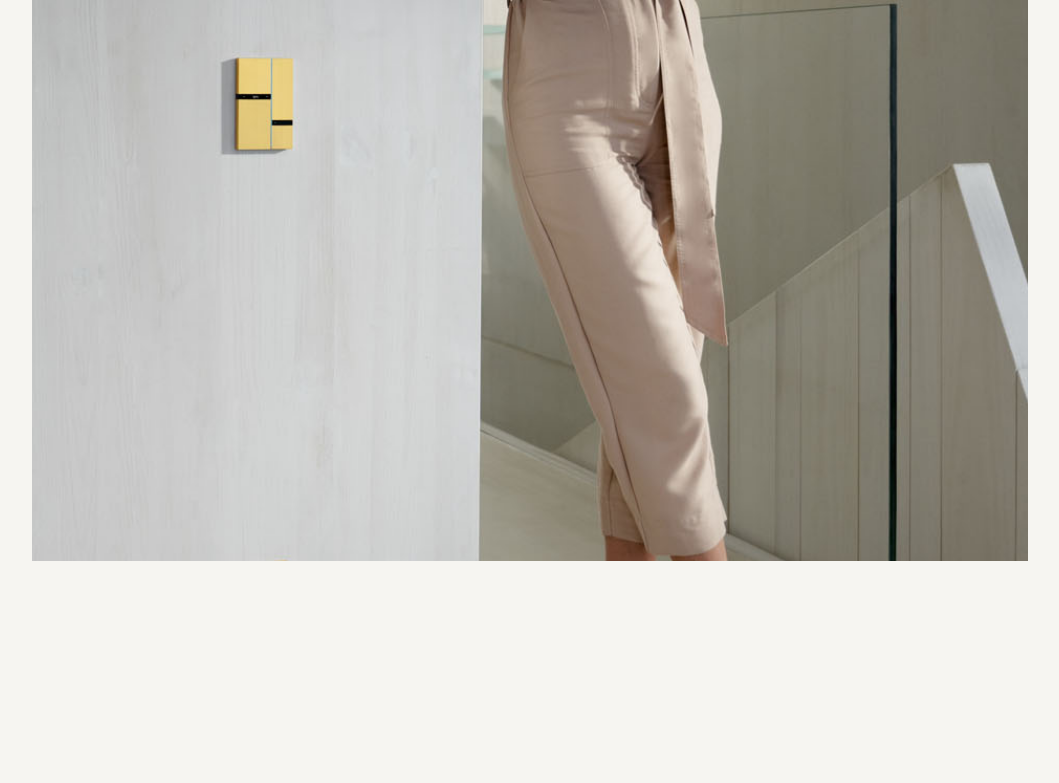
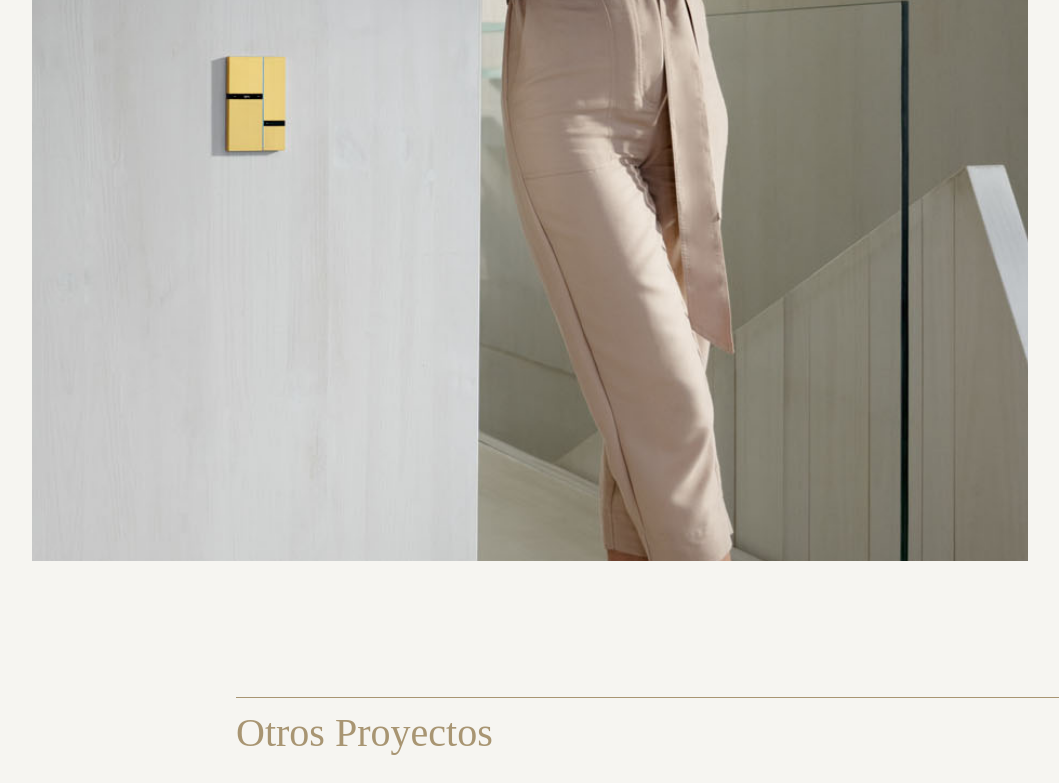
Before and after one commit to LTPx/scena, a Next.js app: page /en/projects/casa-nocturna in a window 1280 px wide. Shown: the part 2831-3614 px from the top of the page, without its empty margins (8-1067 px from the left). Built offline with nearby package versions, Linux system fonts and the light colour scheme.

Commit message:
add changes

```diff
--- a/src/app/_interfaces/wordpress-components.ts
+++ b/src/app/_interfaces/wordpress-components.ts
@@ -42,6 +42,7 @@ export interface WhereWeMakeDifferenceWp {
 
 export interface ProjectHomeWp {
   project: string;
+  slug: string;
   title: string;
   feature_image: ImageAcf;
   categories: ProjectCategoryWp[];
@@ -157,6 +158,7 @@ export interface ProjectDetailWp {
   headline: string;
   description: string;
   content: ProjectContentBlockWp[];
+  other_projects: ProjectHomeWp[];
 }
 
 // --- AboutPage ---
--- a/src/app/components/FeaturedProjects.tsx
+++ b/src/app/components/FeaturedProjects.tsx
@@ -8,9 +8,12 @@ import { ProjectHomeWp } from "../_interfaces/wordpress-components";
 import { colSpanWidth, offsetForColumn, GRID_MARGIN_PX } from "./layout/Grid";
 import GlassButton from "./GlassButton";
 import TypewriterText from "./TypewriterText";
+import { Link } from "@/navigation";
 
 interface Props {
   projects: ProjectHomeWp[];
+  title?: string;
+  showTopBorder?: boolean;
 }
 
 const CARD_SPAN = 10;
@@ -24,7 +27,13 @@ const END_SPACER_PX = Math.max(GRID_MARGIN_PX - CARD_GAP_PX, 0);
 const VH_PER_100VW_TRAVEL = 90;
 const REVEAL_BUFFER_VH = 100;
 
-export default function FeaturedProjects({ projects }: Props) {
+const TOP_BORDER_COLOR = "#A89572";
+
+export default function FeaturedProjects({
+  projects,
+  title = "Proyectos destacados",
+  showTopBorder = false,
+}: Props) {
   const wrapperRef = useRef<HTMLDivElement>(null);
   const trackRef = useRef<HTMLDivElement>(null);
   const stickyRef = useRef<HTMLDivElement>(null);
@@ -94,12 +103,28 @@ export default function FeaturedProjects({ projects }: Props) {
         ref={stickyRef}
         className="sticky top-0 flex h-screen flex-col overflow-hidden pt-[40px]"
       >
-        {" "}
+        {showTopBorder && (
+          <motion.div
+            aria-hidden
+            initial={{ scaleX: 0 }}
+            animate={{ scaleX: isInView ? 1 : 0 }}
+            transition={{ duration: 0.6, ease: "easeOut" }}
+            style={{
+              marginLeft: startOffset,
+              marginRight: `${GRID_MARGIN_PX}px`,
+              borderTop: `1px solid ${TOP_BORDER_COLOR}`,
+              transformOrigin: "left",
+            }}
+          />
+        )}
+
         <h2
-          className="mb-8 font-[Gellix] text-[40px] font-normal leading-[100%] tracking-[0%] text-[#A89572]"
+          className={`mb-8 font-[Gellix] text-[40px] font-normal leading-[100%] tracking-[0%] text-[#A89572] ${
+            showTopBorder ? "mt-[15px]" : ""
+          }`}
           style={{ paddingLeft: startOffset }}
         >
-          <TypewriterText text="Proyectos destacados" play={isInView} />
+          <TypewriterText text={title} play={isInView} />
         </h2>
         <motion.div
           ref={trackRef}
@@ -113,9 +138,13 @@ export default function FeaturedProjects({ projects }: Props) {
           {projects.map((project, i) => (
             <div
               key={`${project.project}-${i}`}
-              data-header-theme="dark"
               style={{ width: cardWidth }}
               className="relative h-full flex-shrink-0 overflow-hidden"
+            >
+              <Link
+                href={`/projects/${project.slug}`}
+                data-header-theme="dark"
+                className="absolute inset-0 block"
               >
                 <Image
                   src={project.feature_image.url}
@@ -129,9 +158,10 @@ export default function FeaturedProjects({ projects }: Props) {
                 <span className="absolute bottom-8 left-8 font-[Gellix] text-[40px] font-normal leading-[100%] tracking-[0%] text-[#F6F5F1]">
                   {project.title}
                 </span>
+              </Link>
 
               <div
-                className="absolute bottom-8 flex gap-2"
+                className="absolute bottom-8 z-10 flex gap-2"
                 style={{ left: tagsLeftOffset }}
               >
                 {project.categories.map((category) => (
--- a/src/app/components/Project-Detail-Page.tsx
+++ b/src/app/components/Project-Detail-Page.tsx
@@ -11,6 +11,7 @@ import Grid, {
 } from "./layout/Grid";
 import ScrollZoomImage from "./ScrollZoomImage";
 import GlassButton from "./GlassButton";
+import FeaturedProjects from "./FeaturedProjects";
 
 interface Props {
   data: ProjectDetailWp;
@@ -106,6 +107,11 @@ export default function ProjectDetailPage({ data }: Props) {
           );
         })}
       </Grid>
+      <FeaturedProjects
+        projects={data.other_projects}
+        title="Otros Proyectos"
+        showTopBorder
+      />
     </article>
   );
 }
--- a/src/app/mocks/home.ts
+++ b/src/app/mocks/home.ts
@@ -143,8 +143,7 @@ export const homeMock: HomePageWp = {
 
     {
       label: "Home Automation",
-      title:
-        "La automatización se vuelve invisible cuando está bien diseñada.",
+      title: "La automatización se vuelve invisible cuando está bien diseñada.",
       description:
         "Lorem ipsum dolor sit amet, consectetur adipiscing elit, sed do eiusmod tempor incididunt ut labore et dolore.",
       expanded_content: `
@@ -263,6 +262,7 @@ export const homeMock: HomePageWp = {
   projects: [
     {
       project: "villa-calatrava",
+      slug: "villa-calatrava",
       title: "Villa Calatrava",
       feature_image: {
         url: "/images/hero-1.png",
@@ -283,6 +283,7 @@ export const homeMock: HomePageWp = {
     },
     {
       project: "delphinus",
+      slug: "delphinus",
       title: "Delphinus",
       feature_image: {
         url: "/images/hero-1.png",
@@ -304,6 +305,7 @@ export const homeMock: HomePageWp = {
     {
       project: "cygnus",
       title: "Cygnus",
+      slug: "cygnus", // <- agregar
       feature_image: {
         url: "/images/hero-1.png",
         alt: "Cygnus",
--- a/src/app/mocks/project-detail.ts
+++ b/src/app/mocks/project-detail.ts
@@ -24,6 +24,15 @@ export const projectDetailMock: Record<string, ProjectDetailWp> = {
     content: [
       {
         type: "image",
+        orientation: "vertical",
+        start_col: 6,
+        image: {
+          url: "/images/gallery-2.png",
+          alt: "Pasillo con ducha al fondo",
+        } as any,
+      },
+      {
+        type: "image",
         orientation: "horizontal",
         start_col: 1,
         image: {
@@ -34,10 +43,10 @@ export const projectDetailMock: Record<string, ProjectDetailWp> = {
       {
         type: "image",
         orientation: "vertical",
-        start_col: 1,
+        start_col: 3,
         image: {
-          url: "/images/gallery-2.png",
-          alt: "Pasillo con ducha al fondo",
+          url: "/images/hero-3.png",
+          alt: "Terraza al atardecer",
         } as any,
       },
       {
@@ -48,6 +57,44 @@ export const projectDetailMock: Record<string, ProjectDetailWp> = {
           url: "/images/gallery-3.jpg",
           alt: "Comedor con vinoteca integrada",
         } as any,
+      },
+    ],
+    other_projects: [
+      {
+        project: "2",
+        title: "Casa Nocturna",
+        slug: "casa-nocturna",
+        feature_image: {
+          url: "/images/hero-2.png",
+          alt: "Fachada de Casa Nocturna iluminada",
+        } as any,
+        categories: [
+          { id: 3, name: "Lighting Design", slug: "lighting-design" },
+          { id: 4, name: "Home Automation", slug: "home-automation" },
+        ],
+      },
+      {
+        project: "3",
+        title: "Residencia MEP",
+        slug: "residencia-mep",
+        feature_image: {
+          url: "/images/hero-1.png",
+          alt: "Residencia MEP",
+        } as any,
+        categories: [{ id: 5, name: "MEP", slug: "mep" }],
+      },
+      {
+        project: "4",
+        title: "Estudio Audio",
+        slug: "estudio-audio",
+        feature_image: {
+          url: "/images/service-engineering.jpg",
+          alt: "Estudio Audio",
+        } as any,
+        categories: [
+          { id: 1, name: "Audio & Video", slug: "audio-video" },
+          { id: 3, name: "Lighting Design", slug: "lighting-design" },
+        ],
       },
     ],
   },
@@ -92,6 +139,44 @@ export const projectDetailMock: Record<string, ProjectDetailWp> = {
         } as any,
       },
     ],
+    other_projects: [
+      {
+        project: "1",
+        title: "Villa Calatrava",
+        slug: "villa-calatrava",
+        feature_image: {
+          url: "/images/gallery-3.jpg",
+          alt: "Sala de estar de Villa Calatrava",
+        } as any,
+        categories: [
+          { id: 1, name: "Audio & Video", slug: "audio-video" },
+          { id: 2, name: "Engineering", slug: "engineering" },
+        ],
+      },
+      {
+        project: "3",
+        slug: "villa-calatrava",
+        title: "Residencia MEP",
+        feature_image: {
+          url: "/images/hero-1.png",
+          alt: "Residencia MEP",
+        } as any,
+        categories: [{ id: 5, name: "MEP", slug: "mep" }],
+      },
+      {
+        project: "4",
+        slug: "villa-calatrava",
+        title: "Estudio Audio",
+        feature_image: {
+          url: "/images/gallery-1.png",
+          alt: "Estudio Audio",
+        } as any,
+        categories: [
+          { id: 1, name: "Audio & Video", slug: "audio-video" },
+          { id: 3, name: "Lighting Design", slug: "lighting-design" },
+        ],
+      },
+    ],
   },
 };
 
```
Lines whose indentation alone changed are shown as unchanged.
